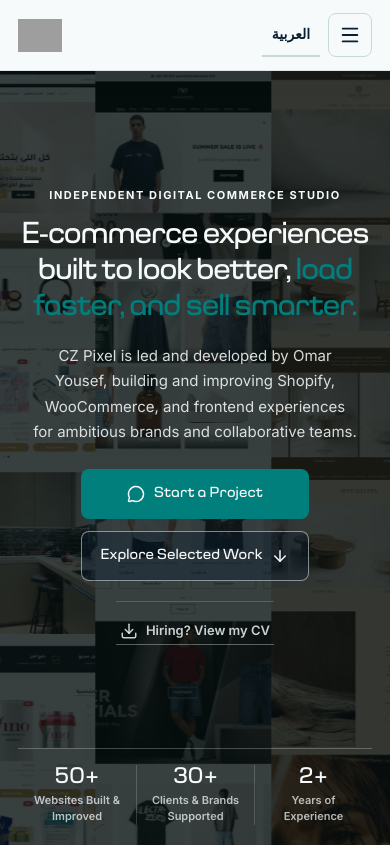
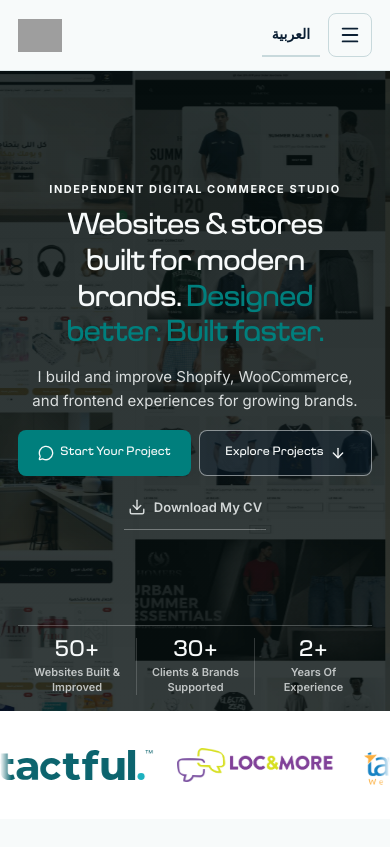
Before and after one commit to Omar-Yousef-Shaheen/CodeZone, a React (Vite) app: page / in a window 390 px wide. Shown: the top 847 px of the page. Built offline with nearby package versions, Linux system fonts and the light colour scheme; grey boxes are pictures that could not be loaded.

Commit message:
Fainel Hero

```diff
--- a/src/i18n/locales/ar.ts
+++ b/src/i18n/locales/ar.ts
@@ -33,24 +33,24 @@ export const ar = {
     ctaAriaLabel: "ابدأ مشروعك مع CZ Pixel عبر واتساب",
   },
   hero: {
-    eyebrow: "استوديو مستقل للتجارة الإلكترونية",
+    eyebrow: "استوديو مستقل للتجارة الرقمية",
     heading: {
-      leading: "نبني تجارب تجارة إلكترونية بشكل أفضل،",
-      emphasis: "وسرعة أعلى، تساعدك تبيع بذكاء.",
+      leading: "مواقع ومتاجر مبنية للعلامات التجارية الحديثة.",
+      emphasis: "تصميم أفضل. تنفيذ أسرع.",
     },
     description:
-      "CZ Pixel استوديو يقوده ويطوره عمر يوسف، متخصص في بناء وتطوير متاجر Shopify وWooCommerce وتجارب الواجهات للبراندات الطموحة وفرق العمل.",
+      "أبني وأطوّر تجارب Shopify وWooCommerce والواجهات الأمامية للعلامات التجارية النامية.",
     actionsLabel: "إجراءات القسم الرئيسي",
     primaryCta: "ابدأ مشروعك",
     primaryCtaAriaLabel: "ابدأ مشروعك مع CZ Pixel عبر واتساب",
-    secondaryCta: "استكشف أعمالي",
-    secondaryCtaAriaLabel: "استكشف مشاريع CZ Pixel المختارة",
-    cvLink: "للتوظيف: شاهد سيرتي الذاتية",
+    secondaryCta: "استكشف المشاريع",
+    secondaryCtaAriaLabel: "استكشف مشاريع CZ Pixel",
+    cvLink: "حمّل سيرتي الذاتية",
     cvLinkAriaLabel: "تنزيل السيرة الذاتية لعمر يوسف بصيغة PDF",
     metricsLabel: "إحصائيات الأعمال",
     metrics: [
       { value: "50+", label: "موقع ومتجر تم بناؤه وتطويره" },
-      { value: "30+", label: "عميل وبراند تم دعمهم" },
+      { value: "30+", label: "عميل وعلامة تجارية تم دعمهم" },
       { value: "2+", label: "سنوات من الخبرة" },
     ],
   },
--- a/src/i18n/locales/en.ts
+++ b/src/i18n/locales/en.ts
@@ -33,25 +33,25 @@ export const en = {
     ctaAriaLabel: "Start a project with CZ Pixel on WhatsApp",
   },
   hero: {
-    eyebrow: "INDEPENDENT DIGITAL COMMERCE STUDIO",
+    eyebrow: "Independent Digital Commerce Studio",
     heading: {
-      leading: "E-commerce experiences built to look better,",
-      emphasis: "load faster, and sell smarter.",
+      leading: "Websites & stores built for modern brands.",
+      emphasis: "Designed better. Built faster.",
     },
     description:
-      "CZ Pixel is led and developed by Omar Yousef, building and improving Shopify, WooCommerce, and frontend experiences for ambitious brands and collaborative teams.",
+      "I build and improve Shopify, WooCommerce, and frontend experiences for growing brands.",
     actionsLabel: "Hero actions",
-    primaryCta: "Start a Project",
-    primaryCtaAriaLabel: "Start a project with CZ Pixel on WhatsApp",
-    secondaryCta: "Explore Selected Work",
-    secondaryCtaAriaLabel: "Explore selected CZ Pixel projects",
-    cvLink: "Hiring? View my CV",
+    primaryCta: "Start Your Project",
+    primaryCtaAriaLabel: "Start your project with CZ Pixel on WhatsApp",
+    secondaryCta: "Explore Projects",
+    secondaryCtaAriaLabel: "Explore CZ Pixel projects",
+    cvLink: "Download My CV",
     cvLinkAriaLabel: "Download Omar Yousef's CV as a PDF",
     metricsLabel: "Portfolio metrics",
     metrics: [
       { value: "50+", label: "Websites Built & Improved" },
       { value: "30+", label: "Clients & Brands Supported" },
-      { value: "2+", label: "Years of Experience" },
+      { value: "2+", label: "Years Of Experience" },
     ],
   },
   trustedBrands: {
--- a/src/styles/index.css
+++ b/src/styles/index.css
@@ -786,6 +786,12 @@ html[lang="ar"] .language-switcher [lang="en"] {
   line-height: 1.5;
 }
 
+.studio-hero-metrics > div:nth-child(3) dd {
+  max-width: 11ch;
+  margin-inline: auto;
+  text-wrap: balance;
+}
+
 html[lang="ar"] .studio-hero,
 html[lang="ar"] .studio-hero-heading,
 html[lang="ar"] .studio-hero-button,
@@ -825,7 +831,7 @@ html[lang="ar"] .studio-hero-button {
 
 @media (max-width: 767px) {
   .studio-hero {
-    min-height: max(720px, calc(100svh - var(--header-height)));
+    min-height: clamp(560px, calc(100svh - var(--header-height)), 640px);
   }
 
   .studio-hero-wall {
@@ -837,22 +843,22 @@ html[lang="ar"] .studio-hero-button {
   }
 
   .studio-hero-panel {
-    width: clamp(155px, 45vw, 195px);
+    width: clamp(210px, 64vw, 270px);
     height: 100%;
-    flex: 0 0 clamp(155px, 45vw, 195px);
+    flex: 0 0 clamp(210px, 64vw, 270px);
   }
 
   .studio-hero-overlay {
-    background: rgba(7, 17, 17, 0.74);
+    background: linear-gradient(180deg, rgba(7, 17, 17, 0.82), rgba(7, 17, 17, 0.76));
   }
 
   .studio-hero-inner {
-    gap: 42px;
-    padding-block: 52px 20px;
+    gap: 22px;
+    padding-block: 32px 16px;
   }
 
   .studio-hero-eyebrow {
-    margin-bottom: 14px;
+    margin-bottom: 10px;
     font-size: 0.6875rem;
   }
 
@@ -867,32 +873,42 @@ html[lang="ar"] .studio-hero-button {
 
   .studio-hero-description {
     max-width: 480px;
-    margin-block-start: 18px;
+    margin-block-start: 14px;
     font-size: 0.9375rem;
-    line-height: 1.7;
+    line-height: 1.55;
   }
 
   .studio-hero-actions {
     display: grid;
-    width: min(100%, 360px);
-    margin: 24px auto 0;
-    gap: 12px;
+    width: min(100%, 420px);
+    grid-template-columns: repeat(2, minmax(0, 1fr));
+    margin: 18px auto 0;
+    gap: 8px;
   }
 
   .studio-hero-button {
+    min-width: 0;
     width: 100%;
-    min-height: 50px;
+    min-height: 46px;
+    gap: 6px;
+    padding: 10px 8px;
+    font-size: clamp(0.72rem, 3.2vw, 0.8125rem);
+    white-space: nowrap;
+  }
+
+  .studio-hero-button svg {
+    width: 16px;
+    height: 16px;
   }
 
   .studio-hero-cv {
-    margin-block-start: 20px;
-    padding-block-start: 16px;
-    border-block-start: 1px solid rgba(247, 250, 250, 0.18);
+    margin: 10px auto 0;
+    border-block-start: 0;
     font-size: 0.8125rem;
   }
 
   .studio-hero-metrics {
-    padding-block-start: 16px;
+    padding-block-start: 12px;
   }
 
   .studio-hero-metrics > div {
@@ -904,9 +920,19 @@ html[lang="ar"] .studio-hero-button {
   }
 
   .studio-hero-metrics dd {
-    margin-block-start: 5px;
+    margin-block-start: 4px;
     font-size: 0.6875rem;
-    line-height: 1.45;
+    line-height: 1.35;
+  }
+}
+
+@media (max-width: 359px) {
+  .studio-hero-button {
+    padding-inline: 6px;
+  }
+
+  .studio-hero-button svg {
+    display: none;
   }
 }
 
```
